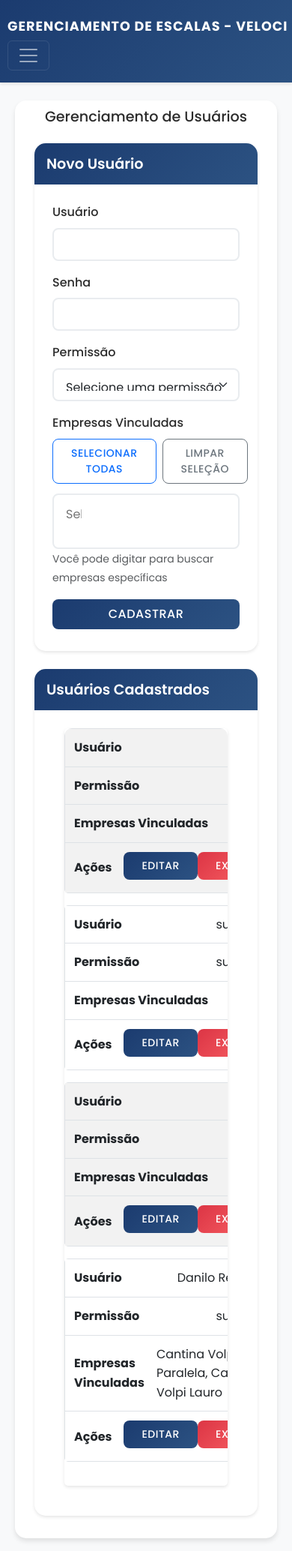
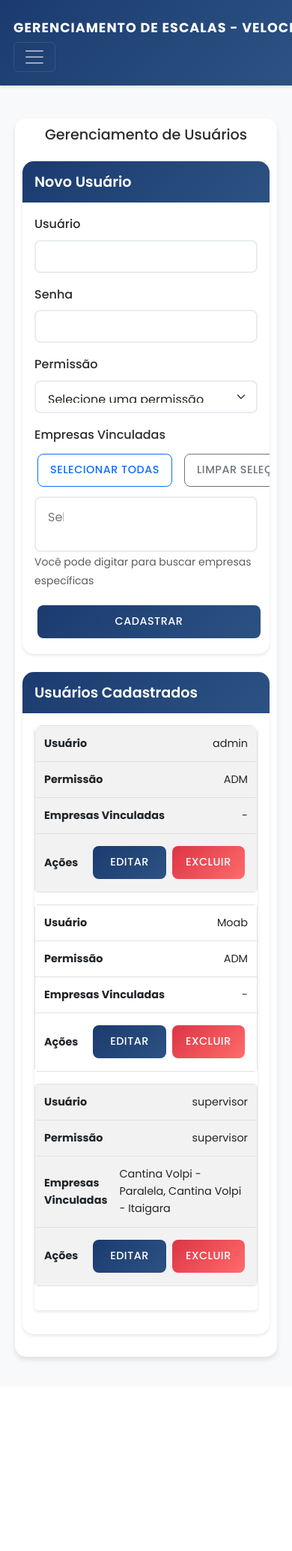
Before and after one commit to NeRiiToo/app-veloci, a Flask app: page /cadastro_usuario in a window 390 px wide. Shown: the top 2068 px of the page at 75% size. After the commit the page ends 1815 px from the top, so only its background shows below. Run offline with Flask 3, Linux system fonts and the light colour scheme; the visitor is signed in with stand-in values (Sample User, id 1); some libraries are stand-ins or nearby versions.

Commit message:
online e funcionando

```diff
--- a/app.py
+++ b/app.py
@@ -160,21 +160,45 @@ def login():
         username = request.form.get('username')
         senha = request.form.get('senha')
 
+        # Log para debug
+        print(f"Tentativa de login - Username: {username}")
+
         try:
+            # Verifica se o arquivo existe
+            if not os.path.exists(USUARIOS_FILE):
+                print("Arquivo de usuários não encontrado")
+                return render_template('login.html', error='Erro de configuração do sistema')
+
+            # Carrega o arquivo de usuários
             df = pd.read_csv(USUARIOS_FILE)
-            usuario = df[df['username'] == username].iloc[0]
+            print(f"Usuários carregados: {len(df)}")
 
-            if usuario['senha'] == senha:
+            # Verifica se o usuário existe
+            usuarios_encontrados = df[df['username'] == username]
+            if usuarios_encontrados.empty:
+                print(f"Usuário não encontrado: {username}")
+                return render_template('login.html', error='Usuário não encontrado')
+
+            usuario = usuarios_encontrados.iloc[0]
+            print(f"Senha fornecida: {senha}")
+            print(f"Senha no banco: {usuario['senha']}")
+
+            # Compara as senhas
+            if str(usuario['senha']) == str(senha):
                 session['username'] = username
                 session['permissao'] = usuario['permissao']
                 log_action('Login bem-sucedido', username)
+                print(f"Login bem-sucedido para {username}")
                 return redirect(url_for('index'))
             else:
                 log_action('Tentativa de login falha - Senha incorreta', username)
+                print(f"Senha incorreta para {username}")
                 return render_template('login.html', error='Senha incorreta')
+
         except Exception as e:
+            print(f"Erro no login: {str(e)}")
             log_error('Erro no login', username, str(e))
-            return render_template('login.html', error='Erro ao fazer login')
+            return render_template('login.html', error=f'Erro ao fazer login: {str(e)}')
 
     return render_template('login.html')
 
@@ -821,21 +845,32 @@ def api_diaria():
         empresa = empresas[empresas['nome'] == data['empresa']].iloc[0]
         entregador = entregadores[entregadores['nome'] == data['entregador']].iloc[0]
 
-        data_inicio = datetime.strptime(data['data_inicio'], '%Y-%m-%dT%H:%M').strftime('%Y-%m-%d %H:%M:%S')
-        data_fim = datetime.strptime(data['data_fim'], '%Y-%m-%dT%H:%M').strftime('%Y-%m-%d %H:%M:%S')
+        data_inicio = datetime.strptime(data['data_inicio'], '%Y-%m-%dT%H:%M')
+        data_fim = datetime.strptime(data['data_fim'], '%Y-%m-%dT%H:%M')
 
-        # Processa as taxas considerando o dia da semana
-        taxas = processar_taxas_empresa(empresa, data_inicio)
+        # Calcula a diferença de horas se o tipo_valor for 'hora'
+        if empresa['tipo_valor'] == 'hora':
+            diferenca_horas = (data_fim - data_inicio).total_seconds() / 3600  # Converte para horas
+            # Processa as taxas considerando o dia da semana
+            taxas = processar_taxas_empresa(empresa, data_inicio.strftime('%Y-%m-%d %H:%M:%S'))
+            # Multiplica as taxas pela quantidade de horas
+            taxa_total_cobrada = taxas['taxa_total_cobrada'] * diferenca_horas
+            taxa_total_entregador = taxas['taxa_total_entregador'] * diferenca_horas
+        else:
+            # Se não for por hora, usa as taxas normalmente
+            taxas = processar_taxas_empresa(empresa, data_inicio.strftime('%Y-%m-%d %H:%M:%S'))
+            taxa_total_cobrada = taxas['taxa_total_cobrada']
+            taxa_total_entregador = taxas['taxa_total_entregador']
 
         nova_diaria = {
-            'Data e hora de início': data_inicio,
-            'Data e hora de fim': data_fim,
+            'Data e hora de início': data_inicio.strftime('%Y-%m-%d %H:%M:%S'),
+            'Data e hora de fim': data_fim.strftime('%Y-%m-%d %H:%M:%S'),
             'Empresa': data['empresa'],
             'Tipo Veiculo': data['veiculo'],
             'Entregador': data['entregador'],
             'CPF': entregador['cpf'],
-            'Taxa total cobrada': taxas['taxa_total_cobrada'],
-            'Taxa total entregador': taxas['taxa_total_entregador'],
+            'Taxa total cobrada': taxa_total_cobrada,
+            'Taxa total entregador': taxa_total_entregador,
             'Taxa mínima cobrada': 'S' if taxas['minimo_garantido'] == 'S' else 'N',
             'Taxa mínima entregador': 'S' if taxas['minimo_garantido'] == 'S' else 'N'
         }
--- a/empresas.csv
+++ b/empresas.csv
@@ -1,3 +1,14 @@
 nome,veiculo,tipo_valor,minimo_garantido,taxa_total_cobrada,taxa_total_entregador,status,taxa_total_cobrada_fim_semana,taxa_total_entregador_fim_semana,dias_diferentes
 Cantina Volpi - Paralela,Cantina Volpi - Paralela,unico,N,16.0,13.0,ativo,16.0,15.0,"5,6,4"
-Cantina Volpi Lauro,Cantina Volpi Lauro,unico,N,50.0,50.0,ativo,55.0,55.0,"5,6,4"
+Cantina Volpi Lauro,Cantina Volpi Lauro,unico,N,50.0,50.0,ativo,,,
+Nonni La Pasta,Nonni La Pasta,hora,N,6.5,5.0,ativo,,,
+Cantina Volpi - Itaigara,Cantina Volpi - Itaigara,unico,N,16.0,13.0,ativo,16.0,15.0,"5,6,4"
+Pizza Hut - Pituba,Pizza Hut Pituba,unico,N,0.0,0.0,ativo,,,
+Oshi,Oshi - Restaurante,hora,N,9.0,6.0,ativo,,,
+Carvão,Carvão,hora,N,11.0,7.0,ativo,,,
+Cheiro de Pizza,Cheiro de Pizza,hora,S,8.0,6.0,ativo,,,
+Restaurante Marinata,Restaurante Marinata,hora,N,8.0,6.0,ativo,,,
+Mariposa & Pura vida - Barra,Mariposa & Pura vida - Barra,hora,N,10.0,7.0,ativo,,,
+Pizza Hut Ondina,Pizza Hut Ondina,unico,N,0.0,0.0,ativo,,,
+Cantina Volpi - pituba,Cantina Volpi - Pituba,unico,N,13.0,8.0,ativo,13.0,10.0,"5,6,4"
+Cantina Volpi - ondina,Cantina Volpi - Ondina,unico,N,13.0,8.0,ativo,13.0,10.0,"5,6,4"
--- /dev/null
+++ b/iniciar.py
@@ -0,0 +1,6 @@
+print("Iniciando o servidor com Waitress...")
+
+from waitress import serve
+import app
+
+serve(app.app, host="0.0.0.0", port=5000)
--- a/static/css/style.css
+++ b/static/css/style.css
@@ -243,22 +243,204 @@ body {
 
 /* Responsividade */
 @media (max-width: 768px) {
+    /* Ajustes gerais */
+    .container {
+        padding: 10px;
+    }
+
+    /* Ajustes da navbar */
+    .navbar {
+        padding: 0.5rem;
+    }
+
     .navbar-brand {
+        font-size: 1rem;
+    }
+
+    /* Ajustes de cards */
+    .card {
+        margin: 0.5rem 0;
+    }
+
+    .card-body {
+        padding: 1rem;
+    }
+
+    /* Ajustes de formulários */
+    .form-group {
+        margin-bottom: 0.75rem;
+    }
+
+    .form-control, .form-select {
+        font-size: 16px; /* Evita zoom automático em iOS */
+        height: 42px;
+    }
+
+    /* Ajustes de botões */
+    .btn {
+        width: auto;
+        padding: 0.5rem 1rem;
+        margin: 0.25rem;
+        font-size: 0.9rem;
+        white-space: nowrap;
+    }
+
+    .btn-group {
+        display: flex;
+        flex-wrap: wrap;
+        gap: 0.25rem;
+    }
+
+    .btn-group .btn {
+        flex: 1;
+        min-width: auto;
+    }
+
+    /* Ajustes de tabelas */
+    .table-responsive {
+        margin: 0;
+        border: none;
+    }
+
+    .table td, .table th {
+        padding: 0.5rem;
+        font-size: 0.9rem;
+    }
+
+    /* Ajustes de modais */
+    .modal-dialog {
+        margin: 0.5rem;
+    }
+
+    .modal-body {
+        padding: 1rem;
+    }
+
+    .modal-footer {
+        padding: 0.75rem;
+        flex-wrap: wrap;
+        gap: 0.5rem;
+    }
+
+    .modal-footer .btn {
+        width: calc(50% - 0.5rem);
+        margin: 0;
+    }
+
+    /* Ajustes Select2 */
+    .select2-container {
+        width: 100% !important;
+    }
+
+    .select2-container .select2-selection--single {
+        height: 42px;
+    }
+
+    .select2-container--default .select2-selection--single .select2-selection__rendered {
+        line-height: 42px;
+    }
+
+    /* Ajustes para grids */
+    .row {
+        margin-left: -5px;
+        margin-right: -5px;
+    }
+
+    .col, [class*="col-"] {
+        padding-left: 5px;
+        padding-right: 5px;
+    }
+}
+
+/* Ajustes específicos para telas muito pequenas */
+@media (max-width: 375px) {
+    /* Ajustes de texto */
+    body {
+        font-size: 14px;
+    }
+
+    h1, h2, h3 {
         font-size: 1.2rem;
     }
 
-    .card {
-        margin: 1rem;
+    /* Ajustes de botões em grupos */
+    .btn-group {
+        flex-direction: column;
     }
 
-    .btn {
+    .btn-group .btn {
         width: 100%;
-        margin-bottom: 0.5rem;
+        margin: 0.125rem 0;
     }
 
-    .table-responsive {
-        margin: 0 1rem;
+    /* Ajustes de tabelas */
+    .table td[data-label]:before {
+        margin-right: 0.5rem;
+        min-width: 100px;
     }
+
+    /* Ajustes de modais */
+    .modal-footer .btn {
+        width: 100%;
+    }
+}
+
+/* Ajustes para orientação paisagem em dispositivos móveis */
+@media (max-height: 576px) and (orientation: landscape) {
+    .modal-dialog {
+        max-height: 100vh;
+        margin: 0;
+    }
+
+    .modal-body {
+        max-height: calc(100vh - 120px);
+        overflow-y: auto;
+    }
+
+    .navbar {
+        padding: 0.25rem;
+    }
+
+    .container {
+        padding: 5px;
+    }
+}
+
+/* Ajustes para inputs do tipo datetime-local */
+input[type="datetime-local"] {
+    -webkit-appearance: none;
+    font-size: 16px;
+    padding: 8px;
+}
+
+/* Ajustes para elementos sobrepostos */
+.table-responsive {
+    overflow-x: auto;
+    -webkit-overflow-scrolling: touch;
+}
+
+.dropdown-menu {
+    max-height: 80vh;
+    overflow-y: auto;
+}
+
+/* Ajustes para elementos fixos */
+.sticky-top {
+    z-index: 1020;
+}
+
+/* Melhorias de acessibilidade para toque */
+.nav-link, .btn, .form-control {
+    min-height: 44px; /* Tamanho mínimo recomendado para alvos de toque */
+}
+
+/* Ajustes de espaçamento para elementos empilhados */
+.stacked-group > * {
+    margin-bottom: 0.5rem;
+}
+
+.stacked-group > *:last-child {
+    margin-bottom: 0;
 }
 
 /* Estilos específicos para delivery */
--- a/usuarios.csv
+++ b/usuarios.csv
@@ -1,5 +1,4 @@
 username,senha,permissao,empresas_vinculadas
-admin,admin123,ADM,
-supervisor,1245,supervisor,
+admin,123456,ADM,
 Moab,123456,ADM,
-Danilo Rebouças,123456,supervisor,Cantina Volpi - Paralela|Cantina Volpi Lauro
+supervisor,123456,supervisor,Cantina Volpi - Paralela|Cantina Volpi - Itaigara
```
Also changed, not shown: 4 other files.
